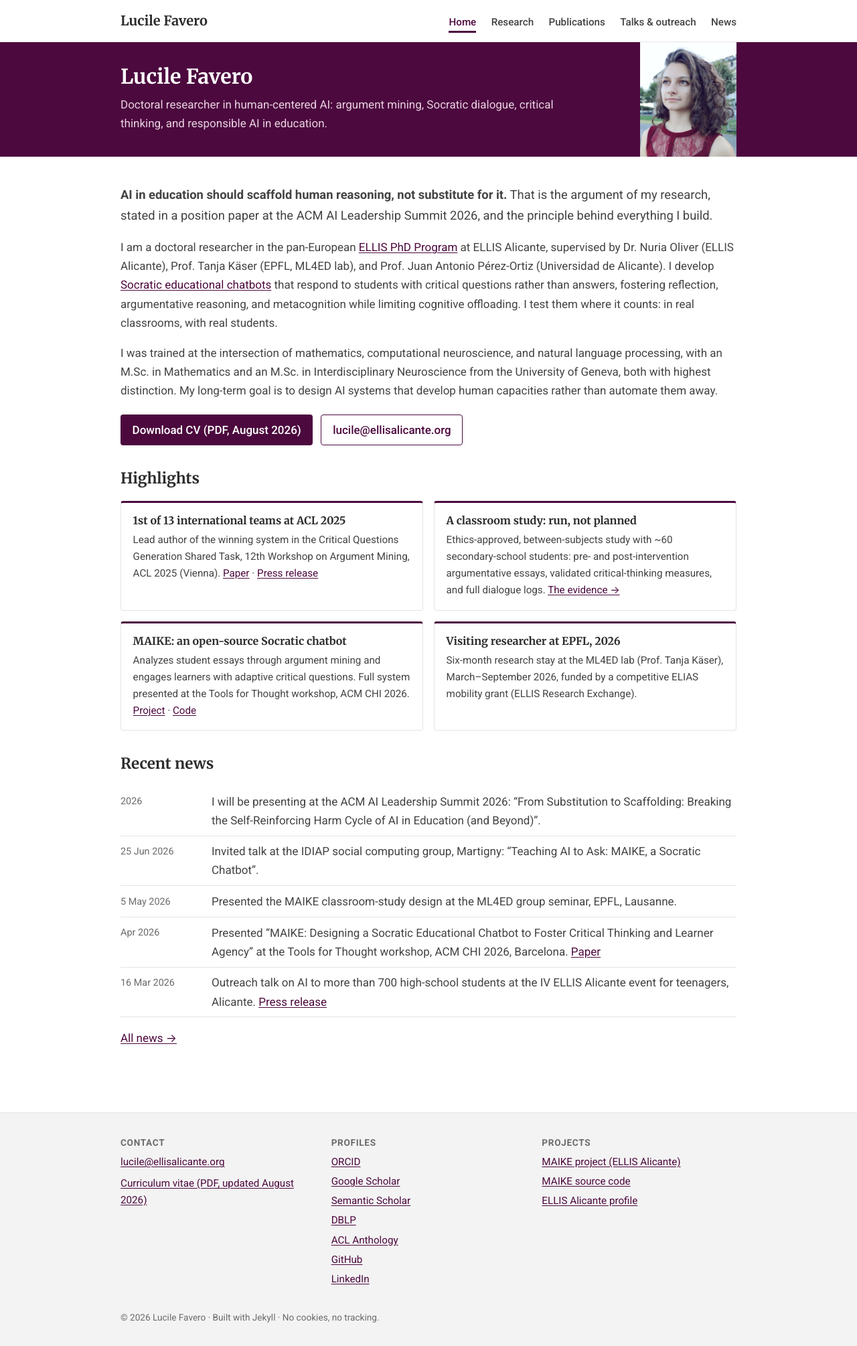
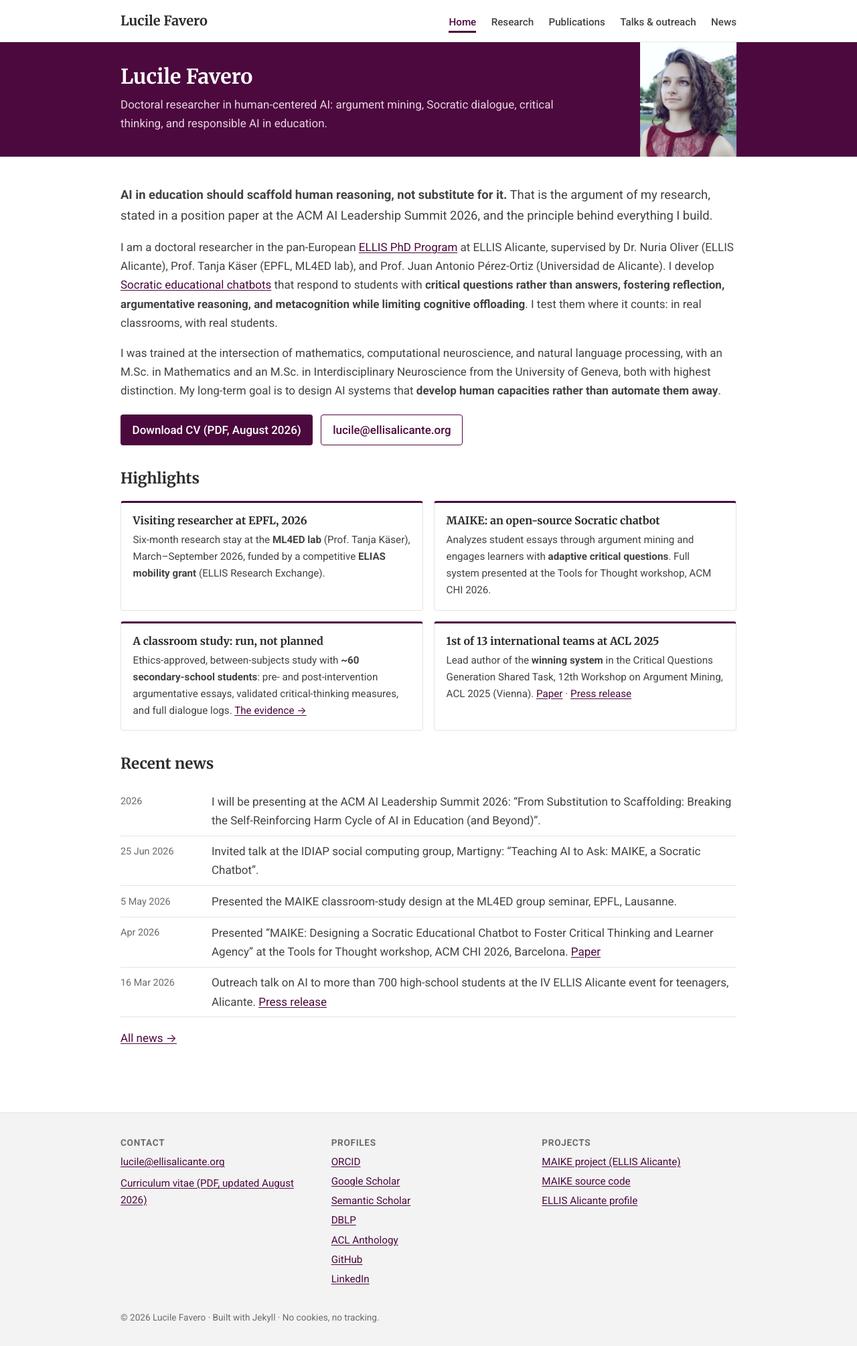
Before and after one commit to lucilefavero/lucilefavero.github.io, a Jekyll site: the page built from index.html, in a window 1280 px wide. Shown: the whole page at 67% size. Built offline with Jekyll 4.4.1, drawn with Linux system fonts in a browser that asks for light colours.

Commit message:
Selective bolding, LinkedIn fix, highlight reorder, balanced study grid
Bold the key phrases on Home, Research, and Talks (one or two per
section). LinkedIn now points to the working profile URL. Highlights
reordered: EPFL, MAIKE, study, ACL; MAIKE card loses its links. The
study box gains a sixth fact (between-subjects split from MAIKE vs.
chatbot) and locks to three columns for a 3+3 layout.

Co-Authored-By: Claude Fable 5 <noreply@anthropic.com>

```diff
--- a/_config.yml
+++ b/_config.yml
@@ -29,7 +29,7 @@ profiles:
   dblp: https://dblp.org/pid/387/1203.html
   aclanthology: https://aclanthology.org/people/lucile-favero/
   github: https://github.com/lucilefavero
-  linkedin: https://www.linkedin.com/in/lucilefavero/
+  linkedin: https://www.linkedin.com/in/lucile-favero-a23b7715a/
   ellis: https://ellisalicante.org/people/lucilefavero-en/
   maike: https://ellisalicante.org/maike
 
--- a/assets/css/main.css
+++ b/assets/css/main.css
@@ -323,7 +323,7 @@ details.pub-archive summary:hover { color: var(--accent-dark); }
   margin: 1rem 0;
   padding: 0;
   display: grid;
-  grid-template-columns: repeat(auto-fit, minmax(13rem, 1fr));
+  grid-template-columns: repeat(3, 1fr);
   gap: 0.6rem;
 }
 .study-facts li {
@@ -405,6 +405,7 @@ blockquote p { margin: 0.4rem 0; }
   .banner-text { padding: 1.4rem 0 1.6rem; }
   .banner-photo { width: 6.5rem; }
   .highlights { grid-template-columns: 1fr; }
+  .study-facts { grid-template-columns: 1fr; }
   .news-item {
     grid-template-columns: 1fr;
     gap: 0.1rem;
--- a/index.html
+++ b/index.html
@@ -21,14 +21,14 @@ banner_photo: true
     Program</a> at ELLIS Alicante, supervised by Dr. Nuria Oliver (ELLIS Alicante), Prof. Tanja Käser
     (EPFL, ML4ED lab), and Prof. Juan Antonio Pérez-Ortiz (Universidad de Alicante). I develop
     <a href="{{ '/research/' | relative_url }}">Socratic educational chatbots</a> that respond to
-    students with critical questions rather than answers, fostering reflection, argumentative
-    reasoning, and metacognition while limiting cognitive offloading. I test them where it
+    students with <strong>critical questions rather than answers, fostering reflection, argumentative
+    reasoning, and metacognition while limiting cognitive offloading</strong>. I test them where it
     counts: in real classrooms, with real students.</p>
 
     <p>I was trained at the intersection of mathematics, computational neuroscience, and natural
     language processing, with an M.Sc. in Mathematics and an M.Sc. in Interdisciplinary Neuroscience
     from the University of Geneva, both with highest distinction. My long-term goal is to design AI
-    systems that develop human capacities rather than automate them away.</p>
+    systems that <strong>develop human capacities rather than automate them away</strong>.</p>
 
     <div class="intro-actions">
       <a class="btn" href="{{ site.cv_path | relative_url }}">Download CV (PDF, {{ site.cv_updated }})</a>
@@ -40,29 +40,30 @@ banner_photo: true
 <h2>Highlights</h2>
 <ul class="highlights">
   <li class="highlight">
-    <h3>1st of 13 international teams at ACL 2025</h3>
-    <p>Lead author of the winning system in the Critical Questions Generation Shared Task,
-    12th Workshop on Argument Mining, ACL 2025 (Vienna).
-    <a href="https://aclanthology.org/2025.argmining-1.31/">Paper</a> &middot;
-    <a href="https://ellisalicante.org/2025/04/14/npl-award-acl25.en">Press release</a></p>
+    <h3>Visiting researcher at EPFL, 2026</h3>
+    <p>Six-month research stay at the <strong>ML4ED lab</strong> (Prof. Tanja Käser),
+    March–September 2026, funded by a competitive <strong>ELIAS mobility grant</strong>
+    (ELLIS Research Exchange).</p>
+  </li>
+  <li class="highlight">
+    <h3>MAIKE: an open-source Socratic chatbot</h3>
+    <p>Analyzes student essays through argument mining and engages learners with
+    <strong>adaptive critical questions</strong>. Full system presented at the Tools for
+    Thought workshop, ACM CHI 2026.</p>
   </li>
   <li class="highlight">
     <h3>A classroom study: run, not planned</h3>
-    <p>Ethics-approved, between-subjects study with ~60 secondary-school students: pre- and
-    post-intervention argumentative essays, validated critical-thinking measures, and full
-    dialogue logs. <a href="{{ '/research/' | relative_url }}">The evidence&nbsp;&rarr;</a></p>
+    <p>Ethics-approved, between-subjects study with <strong>~60 secondary-school
+    students</strong>: pre- and post-intervention argumentative essays, validated
+    critical-thinking measures, and full dialogue logs.
+    <a href="{{ '/research/' | relative_url }}">The evidence&nbsp;&rarr;</a></p>
   </li>
   <li class="highlight">
-    <h3>MAIKE: an open-source Socratic chatbot</h3>
-    <p>Analyzes student essays through argument mining and engages learners with adaptive
-    critical questions. Full system presented at the Tools for Thought workshop, ACM CHI 2026.
-    <a href="{{ site.profiles.maike }}">Project</a> &middot;
-    <a href="https://github.com/ellisalicante/chatbot_maike/tree/master">Code</a></p>
-  </li>
-  <li class="highlight">
-    <h3>Visiting researcher at EPFL, 2026</h3>
-    <p>Six-month research stay at the ML4ED lab (Prof. Tanja Käser), March–September 2026,
-    funded by a competitive ELIAS mobility grant (ELLIS Research Exchange).</p>
+    <h3>1st of 13 international teams at ACL 2025</h3>
+    <p>Lead author of the <strong>winning system</strong> in the Critical Questions Generation
+    Shared Task, 12th Workshop on Argument Mining, ACL 2025 (Vienna).
+    <a href="https://aclanthology.org/2025.argmining-1.31/">Paper</a> &middot;
+    <a href="https://ellisalicante.org/2025/04/14/npl-award-acl25.en">Press release</a></p>
   </li>
 </ul>
 
--- a/talks.html
+++ b/talks.html
@@ -26,9 +26,9 @@ banner_sub: >-
 {% assign outreach = site.data.outreach | sort: "date" | reverse %}
 
 <h2 id="engagement">Public engagement</h2>
-<p>Science communication is a deliberate part of this work: more than 1,100 high-school
-students reached across two talks in Alicante (2025–2026), plus panels and invited
-presentations for foundations, companies, and educators.</p>
+<p>Science communication is a deliberate part of this work: <strong>more than 1,100
+high-school students</strong> reached across two talks in Alicante (2025–2026), plus panels
+and invited presentations for foundations, companies, and educators.</p>
 <ul class="item-list">
   {% for o in outreach %}{% if o.type == "engagement" %}
   <li>
```
Also changed, not shown: research.md (+13 -12 lines).
